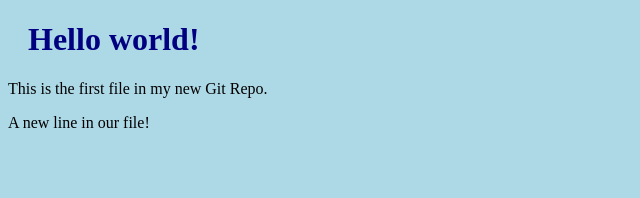
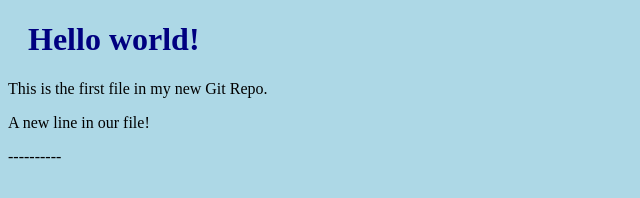
Before and after one commit to lraspolic/prvi_projekt, a plain HTML site: page index.html in a window 1280 px wide. Shown: the full height of the page, 0-640 px from the left. Drawn offline with Linux system fonts and the light colour scheme.

Commit message:
fix za index.html

```diff
--- a/index.html
+++ b/index.html
@@ -9,6 +9,7 @@
 <h1>Hello world!</h1>
 <p>This is the first file in my new Git Repo.</p>
 <p>A new line in our file!</p>
+<p>----------</p>
 
 </body>
 </html>
```
